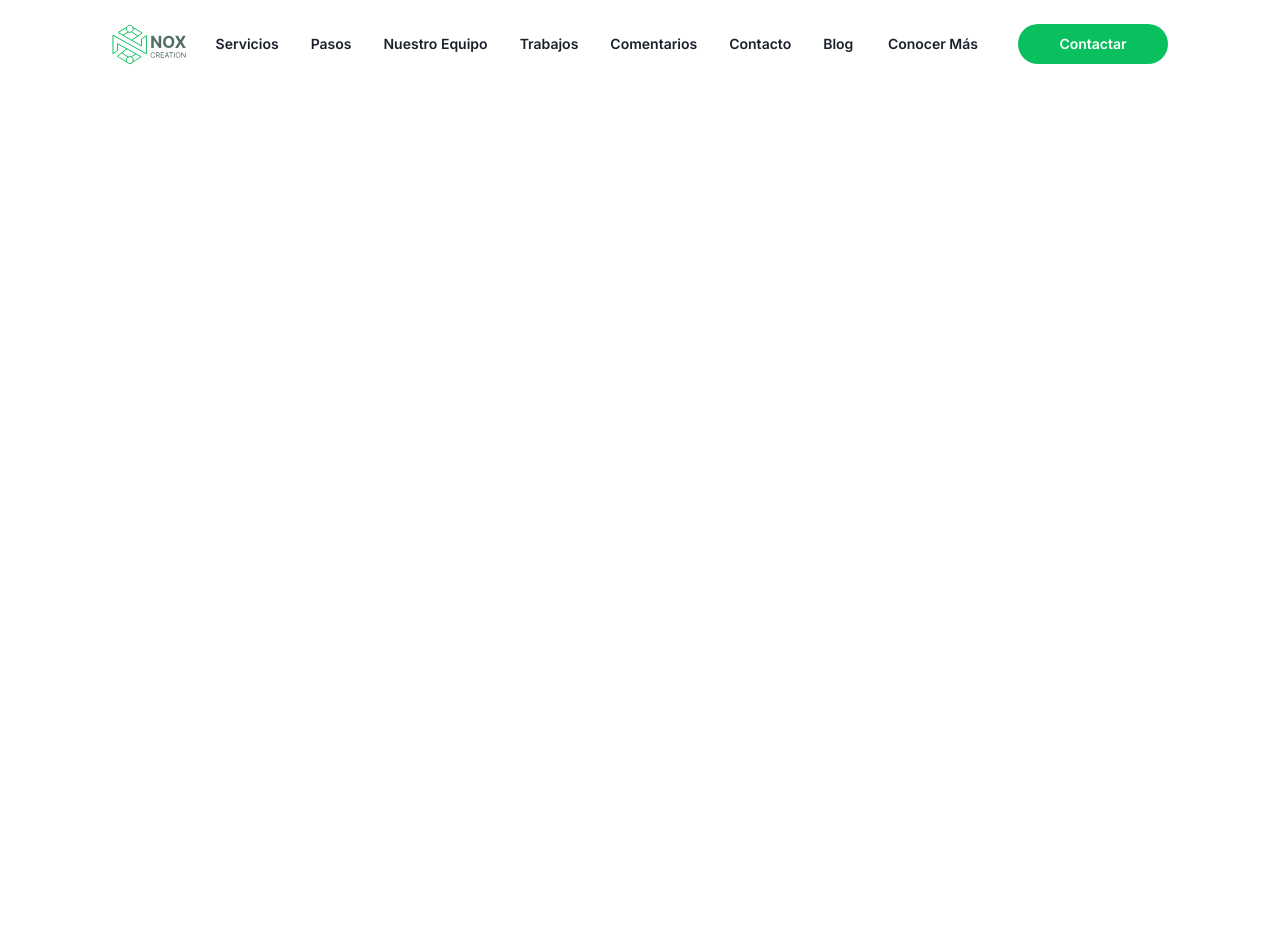
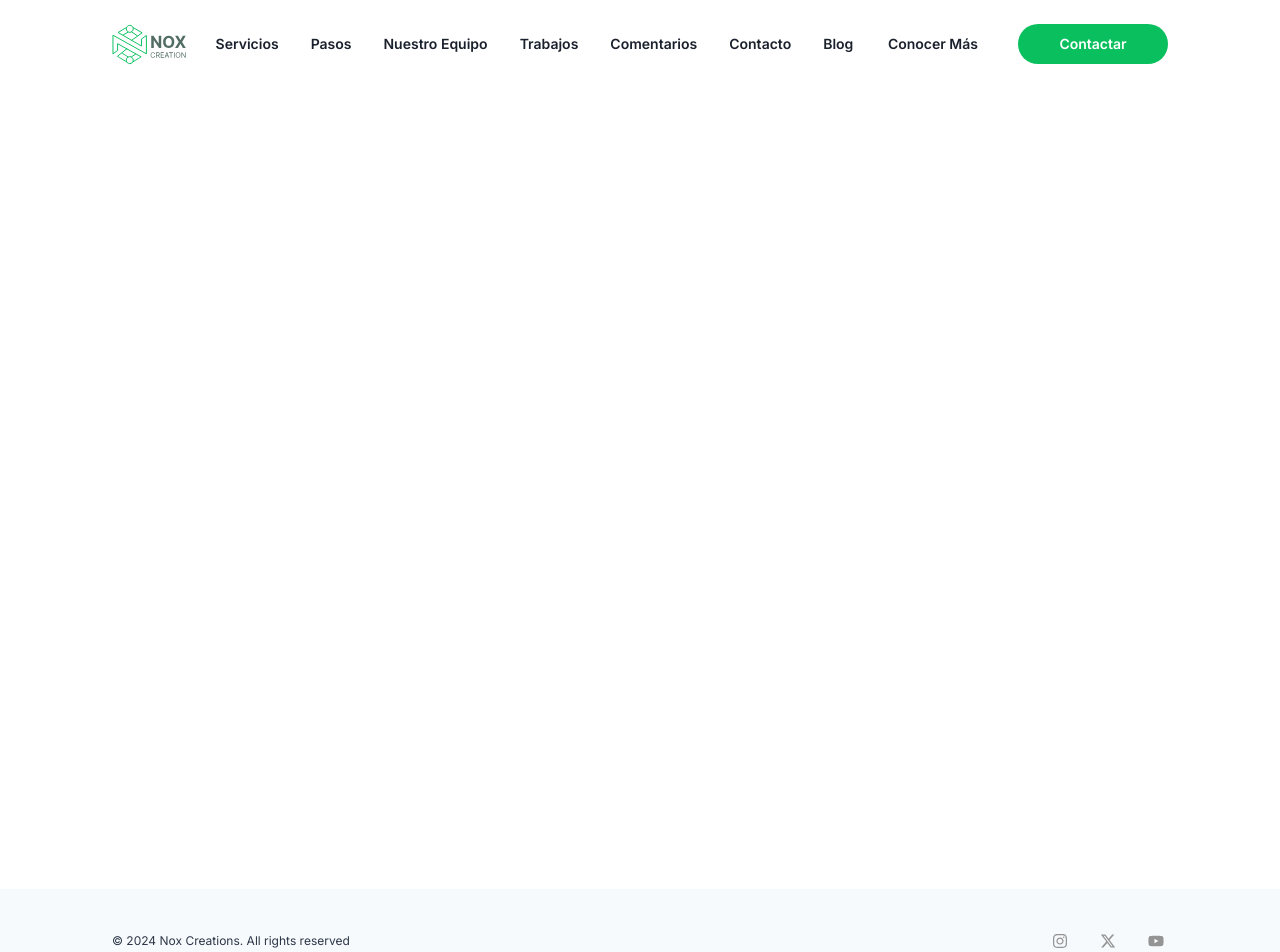
Before and after one commit to towelie-towel/landingpage, a Next.js app: page / in a window 1280 px wide. Shown: the top 952 px of the page. Before the commit the page ends 889 px from the top, so only its background shows below. Built offline with nearby package versions, Linux system fonts and the light colour scheme.

Commit message:
Navbar drawer and footer adjustments

```diff
--- a/src/app/layout.tsx
+++ b/src/app/layout.tsx
@@ -4,6 +4,7 @@ import { Inter } from "next/font/google";
 import { Providers } from './providers'
 import "./globals.css";
 import Navbar from "@/components/Navbar";
+import Footer from "@/components/Footer";
 
 const inter = Inter({ subsets: ["latin"] });
 
@@ -23,6 +24,7 @@ export default function RootLayout({
         <Providers>
           <Navbar />
           {children}
+          <Footer />
         </Providers>
       </body>
     </html>
--- /dev/null
+++ b/src/components/Footer.tsx
@@ -0,0 +1,72 @@
+'use client'
+
+import {
+    Box,
+    chakra,
+    Container,
+    Stack,
+    Text,
+    useColorModeValue,
+    VisuallyHidden,
+} from '@chakra-ui/react'
+import { FaXTwitter, FaInstagram, FaYoutube } from "react-icons/fa6";
+import { ReactNode } from 'react'
+
+const SocialButton = ({
+    children,
+    label,
+    href,
+}: {
+    children: ReactNode
+    label: string
+    href: string
+}) => {
+    return (
+        <chakra.button
+            rounded={'full'}
+            w={6}
+            h={6}
+            cursor={'pointer'}
+            as={'a'}
+            href={href}
+            display={'inline-flex'}
+            alignItems={'center'}
+            justifyContent={'center'}
+        >
+            <VisuallyHidden>{label}</VisuallyHidden>
+            {children}
+        </chakra.button>
+    )
+}
+
+export default function SmallWithSocial() {
+    return (
+        <Box
+            bg={useColorModeValue('gray.50', 'gray.900')}
+            color={useColorModeValue('gray.700', 'gray.200')}
+            px={{ base: "25px", lg: "112px" }}
+            pt={10}
+            pb={5}
+        >
+            <Box
+                display={"flex"}
+                flexDirection={{ base: 'row' }}
+                justifyContent={{ base: 'space-between' }}
+                alignItems={{ base: 'center' }}
+            >
+                <Text fontSize={"12px"}>© {new Date().getFullYear()} Nox Creations. All rights reserved</Text>
+                <Stack direction={'row'} spacing={6}>
+                    <SocialButton label={'Instagram'} href={'#'}>
+                        <FaInstagram color='#949494' />
+                    </SocialButton>
+                    <SocialButton label={'Twitter'} href={'#'}>
+                        <FaXTwitter color='#949494' />
+                    </SocialButton>
+                    <SocialButton label={'YouTube'} href={'#'}>
+                        <FaYoutube color='#949494' />
+                    </SocialButton>
+                </Stack>
+            </Box>
+        </Box>
+    )
+}
--- a/src/components/Navbar.tsx
+++ b/src/components/Navbar.tsx
@@ -1,10 +1,8 @@
 'use client'
-import { Box, Flex, Button, useDisclosure, useColorModeValue, Stack, useColorMode, Collapse, IconButton, useBreakpointValue, Image, Link } from '@chakra-ui/react'
-import { CloseIcon, HamburgerIcon } from '@chakra-ui/icons'
+import { Box, Flex, Button, useDisclosure, useColorModeValue, Stack, Collapse, useBreakpointValue, Image, Link, DrawerContent, Drawer, DrawerOverlay, DrawerBody, DrawerCloseButton } from '@chakra-ui/react'
 
 export default function Navbar() {
-    const { colorMode, toggleColorMode } = useColorMode()
-    const { isOpen, onOpen, onClose, onToggle } = useDisclosure()
+    const { isOpen, onToggle, onClose } = useDisclosure()
 
     return (
         <>
@@ -53,7 +51,18 @@ export default function Navbar() {
                         flex={{ md: 'auto' }}
                         display={{ base: 'flex', md: 'none' }}
                     >
-                        <Button onClick={onToggle}>
+                        <Button
+                            onClick={onToggle}
+                            p={0}
+                            borderRadius={50}
+                            width={10}
+                            height={10}
+                            _hover={"none"}
+                            _active={{
+                                transform: "scale(0.97)",
+                                bg: "gray.200"
+                            }}
+                        >
                             <Image src="/menu.svg" alt="Next.js Logo" />
                         </Button>
                     </Flex>
@@ -84,9 +93,45 @@ export default function Navbar() {
                     </Stack>
                 </Flex>
 
-                <Collapse in={isOpen} animateOpacity>
-                    {/* <MobileNav /> */}
-                </Collapse>
+                <Drawer
+                    isOpen={isOpen}
+                    onClose={onClose}
+                    returnFocusOnClose={false}
+                    onOverlayClick={onClose}
+                    size="xs"
+                >
+                    <DrawerOverlay />
+                    <DrawerContent>
+                        <DrawerCloseButton />
+                        <DrawerBody display={"flex"} flex={1} justifyContent={"center"} alignItems={"center"}>
+                            <Flex display={{ md: 'none' }} flex={1} justifyContent={"center"} alignItems={"center"}>
+                                <Box display={{ base: "flex" }} flexDirection={"column"} justifyContent={"center"} alignItems={"center"}>
+                                    <Button as={'a'} fontSize={"14px"} color={"gray.800"} variant={'ghost'} href={'#'}>
+                                        Servicios
+                                    </Button>
+                                    <Button as={'a'} fontSize={"14px"} color={"gray.800"} variant={'ghost'} href={'#'}>
+                                        Pasos
+                                    </Button>
+                                    <Button as={'a'} fontSize={"14px"} color={"gray.800"} variant={'ghost'} href={'#'}>
+                                        Nuestro Equipo
+                                    </Button>
+                                    <Button as={'a'} fontSize={"14px"} color={"gray.800"} variant={'ghost'} href={'#'}>
+                                        Trabajos
+                                    </Button>
+                                    <Button as={'a'} fontSize={"14px"} color={"gray.800"} variant={'ghost'} href={'#'}>
+                                        Comentarios
+                                    </Button>
+                                    <Button as={'a'} fontSize={"14px"} color={"gray.800"} variant={'ghost'} href={'#'}>
+                                        Contacto
+                                    </Button>
+                                    <Button as={'a'} fontSize={"14px"} color={"gray.800"} variant={'ghost'} href={'#'}>
+                                        Blog
+                                    </Button>
+                                </Box>
+                            </Flex>
+                        </DrawerBody>
+                    </DrawerContent>
+                </Drawer>
             </Box>
         </>
     )
```
